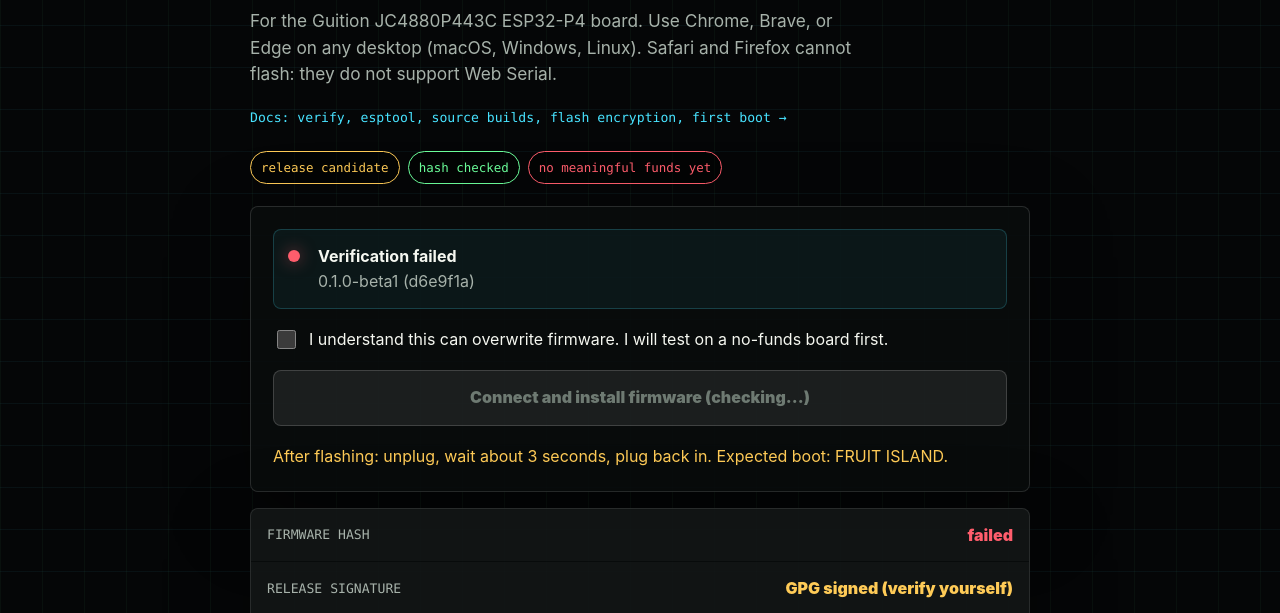
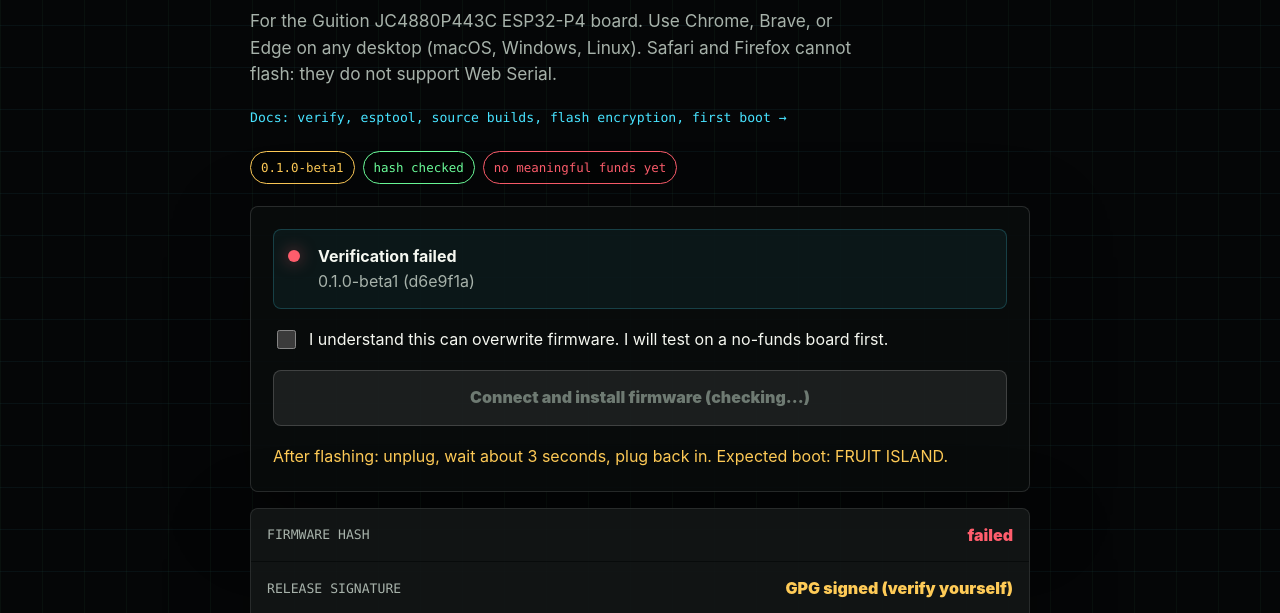
Before and after one commit to DIYbitcoin/kiss-signer, a plain HTML site: page docs/index.html in a window 1280 px wide. Shown: the part 185-798 px from the top of the page. Drawn offline with Linux system fonts and the light colour scheme; no server answers.

Commit message:
README/docs copy: release link, browser + Windows flash notes, coordinator wording, beta pill

```diff
--- a/docs/index.html
+++ b/docs/index.html
@@ -28,7 +28,7 @@
           </a>
         </p>
         <div class="status-row" aria-label="Release status">
-          <span class="status-pill caution">release candidate</span>
+          <span class="status-pill caution">0.1.0-beta1</span>
           <span class="status-pill ready">hash checked</span>
           <span class="status-pill stop">no meaningful funds yet</span>
         </div>
```
Also changed, not shown: README.md.
